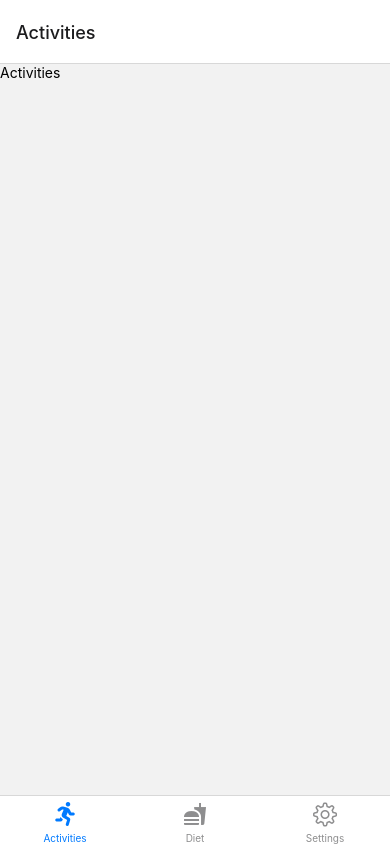
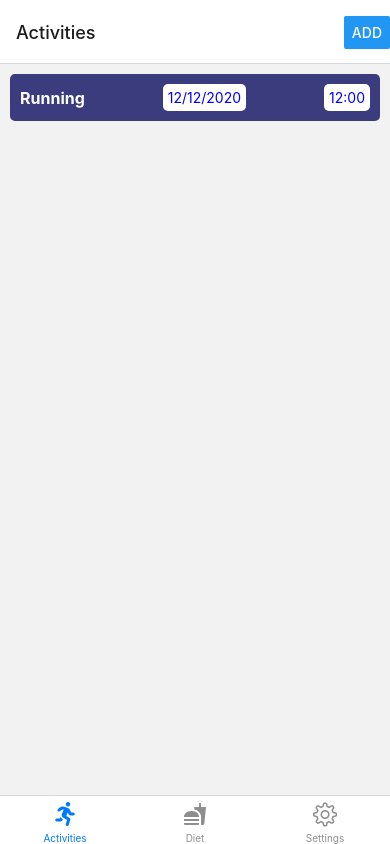
Before and after one commit to saraxixi/CS5520-Assignment-2, a React Native app: screen /Activities in a window 390 px wide. Built offline with nearby package versions, Linux system fonts and the light colour scheme.

Commit message:
Refactor code to add "Add" button to Activities, Diet, and Settings screens

```diff
--- a/App.js
+++ b/App.js
@@ -1,5 +1,5 @@
 import { StatusBar } from 'expo-status-bar';
-import { StyleSheet, Text, View } from 'react-native';
+import { Button, StyleSheet, Text, View } from 'react-native';
 import React from 'react';
 import { NavigationContainer } from '@react-navigation/native';
 import { createBottomTabNavigator } from '@react-navigation/bottom-tabs';
@@ -20,32 +20,41 @@ export default function App() {
         <Tab.Screen
           name="Activities"
           component={Activities}
-          options={{
+          options={({navigation}) => ({
             tabBarLabel: 'Activities',
             tabBarIcon: ({ color }) => (
               <FontAwesome5 name="running" size={24} color={color} />
             ),
-          }}
+            headerRight: () => (
+              <Button title="Add" onPress={() => (console.log("onPress"))}/>
+            ),
+          })}
         />
         <Tab.Screen
           name="Diet"
           component={Diet}
-          options={{
+          options={() => ({
             tabBarLabel: 'Diet',
             tabBarIcon: ({ color }) => (
               <MaterialIcons name="fastfood" size={24} color={color} />
             ),
-          }}
+            headerRight: () => (
+              <Button title="Add" onPress={() => (console.log("onPress"))}/>
+            ),
+          })}
         />
         <Tab.Screen
           name="Settings"
           component={Settings}
-          options={{
+          options={() => ({
             tabBarLabel: 'Settings',
             tabBarIcon: ({ color }) => (
               <SimpleLineIcons name="settings" size={24} color={color} />
             ),
-          }}
+            headerRight: () => (
+              <Button title="Add" onPress={() => (console.log("onPress"))}/>
+            ),
+          })}
         />
       </Tab.Navigator>
     </NavigationContainer>
--- /dev/null
+++ b/components/Item.js
@@ -0,0 +1,50 @@
+import { StyleSheet, Text, View } from 'react-native'
+import React from 'react'
+
+export default function Item({itemName, date, time}) {
+  return (
+    <View style={styles.container}>
+      <Text style={styles.itemName}>{itemName}</Text>
+      <View style={styles.detailsContainer}>
+        <Text style={styles.date}>{date}</Text>
+      </View>
+      <View style={styles.detailsContainer}>
+        <Text style={styles.time}>{time}</Text>
+      </View>
+    </View>
+  )
+}
+
+const styles = StyleSheet.create({
+  container: {
+    flexDirection: 'row',
+    backgroundColor: '#3b3c7e',
+    padding: 10,
+    borderRadius: 5,
+    alignItems: 'center',
+    justifyContent: 'space-between',
+    margin: 10
+  },
+
+  detailsContainer: {
+    flexDirection: 'row',
+    alignItems: 'center',
+    backgroundColor: 'white',
+    padding: 5,
+    borderRadius: 5,
+  },
+
+  itemName: {
+    color: 'white',
+    fontWeight: 'bold',
+    fontSize: 16
+  },
+
+  date: {
+    color: 'blue',
+  },
+
+  time: {
+    color: 'blue',
+  }
+})
--- a/screens/Activities.js
+++ b/screens/Activities.js
@@ -1,10 +1,11 @@
 import { StyleSheet, Text, View } from 'react-native'
 import React from 'react'
+import Item from '../components/Item'
 
-export default function Activities() {
+export default function Activities({items}) {
   return (
     <View>
-      <Text>Activities</Text>
+      <Item itemName="Running" date="12/12/2020" time="12:00" />
     </View>
   )
 }
```
Also changed, not shown: screens/AddActivities.js (added, +78 -0 lines).
